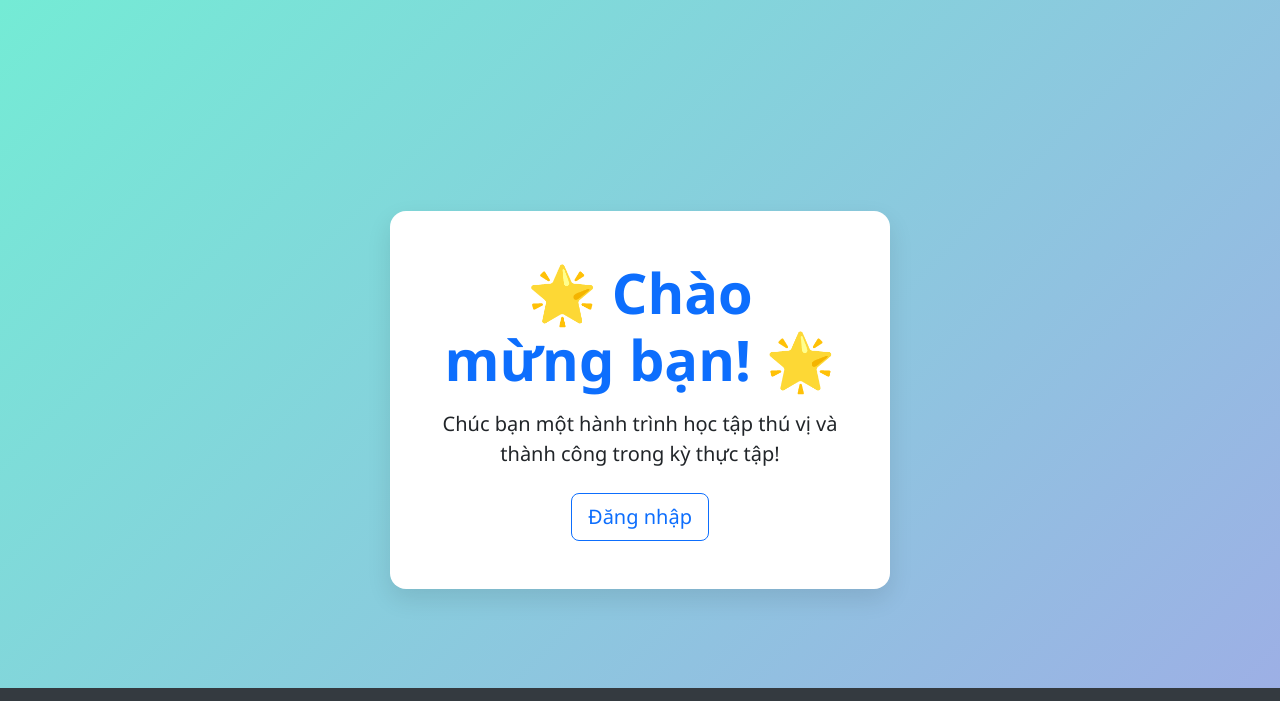
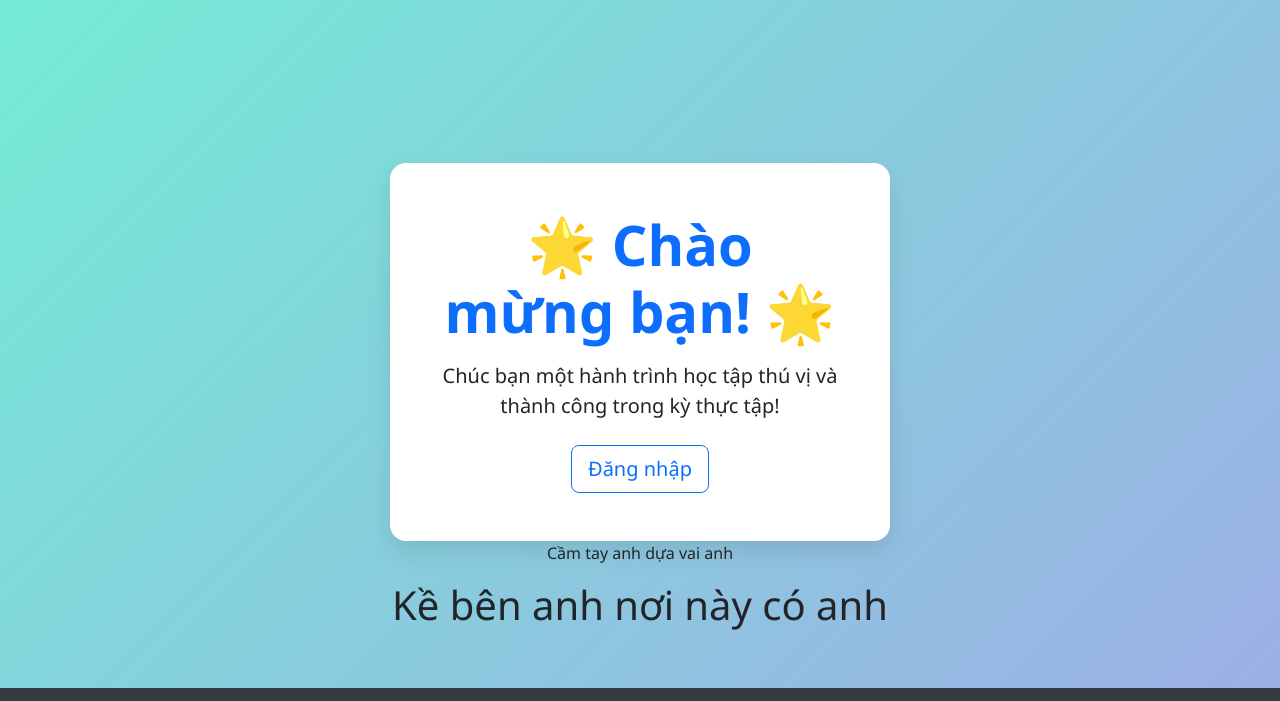
Before and after one commit to tienchasqui/intern-practice, a plain HTML site: page 12-05-2025/index.html in a window 1280 px wide. Shown: the top 701 px of the page. Drawn offline with nearby package versions, Linux system fonts and the light colour scheme.

Commit message:
conflict : test conflict 2

```diff
--- a/12-05-2025/index.html
+++ b/12-05-2025/index.html
@@ -65,6 +65,8 @@
       </p>
     </div>
   </footer>
+  <p>Cầm tay anh dựa vai anh </p>
+  <h1>Kề bên anh nơi này có anh </h1>
   <script src="https://cdn.jsdelivr.net/npm/bootstrap@5.3.2/dist/js/bootstrap.bundle.min.js"></script>
 </body>
 </html>
```
